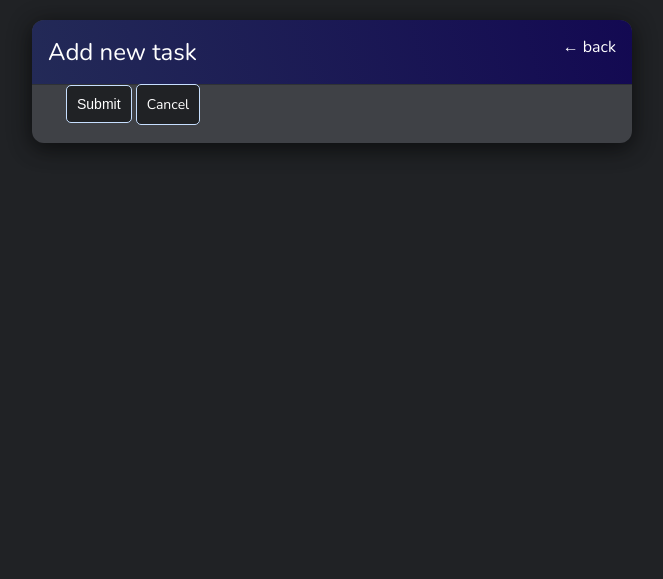
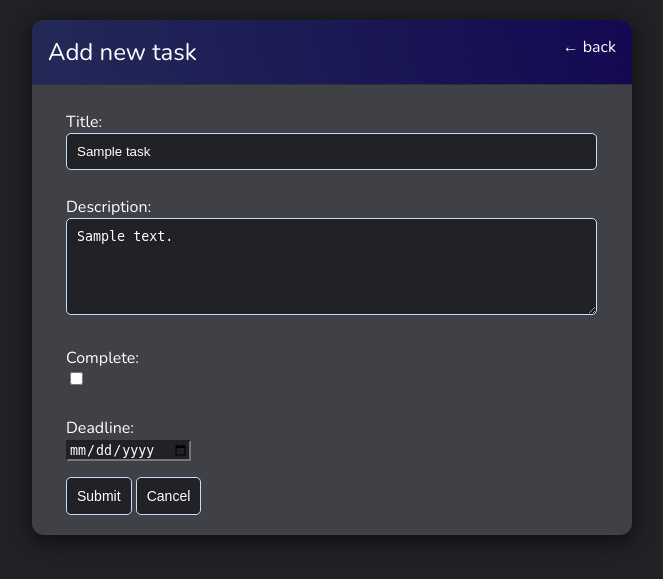
Before and after one commit to FilipTarajko/todo_list_django, a Django app: template base/templates/base/task_form.html in a window 1280 px wide. Shown: the top 579 px of the page, without its empty margins (308-971 px from the left). Run offline with Django 4.2, Linux system fonts and the light colour scheme; the template is opened without the code that fills it: most values are stand-ins (such as "Sample title", 1, 10 or a date in 2020).

Commit message:
add deadline to tasks

```diff
--- a/base/models.py
+++ b/base/models.py
@@ -7,13 +7,14 @@ class Task(models.Model):
     title = models.CharField(max_length=200)
     description = models.TextField(null=True, blank=True)
     complete = models.BooleanField(default=False)
+    deadline = models.DateField(null=True, blank=True)
     created = models.DateTimeField(auto_now_add=True)
 
     def __str__(self):
         return self.title
 
     class Meta:
-        ordering = ['complete']
+        ordering = ['complete', '-deadline', 'created']
 
 
 class UsersSettings(models.Model):
--- a/base/static/base/styles.css
+++ b/base/static/base/styles.css
@@ -50,8 +50,8 @@ header a {
 .task-wrapper {
   display: grid;
   column-gap: 8px;
-  grid-template-areas: "completion title description deletion";
-  grid-template-columns: auto 2fr 3fr auto;
+  grid-template-areas: "completion deadline title description deletion";
+  grid-template-columns: auto 10ch 2fr 3fr auto;
   padding: 20px 34px;
   background-color: var(--container-bgcolor);
   border-top: 1px solid var(--task-border-top-color);
@@ -179,10 +179,10 @@ label {
 
 @media (max-width: 600px) {
   .task-wrapper {
-    grid-template-columns: auto 1fr auto;
+    grid-template-columns: auto 10ch 1fr auto;
     grid-template-areas:
-      "completion title deletion"
-      "description description description";
+      "completion deadline title deletion"
+      "description description description description";
   }
   .task-description {
     padding-top: 6px;
--- a/base/templates/base/task_confirm_delete.html
+++ b/base/templates/base/task_confirm_delete.html
@@ -9,12 +9,12 @@
   </div>
   <a href="{% url 'tasks' %}">&#8592; back</a>
 </header>
-<div class="card-body-as-p">
+<div class="card-body-as-p text">
   <form method="POST">
     {% csrf_token %}
     <p>Are you sure you want to delete the "{{task}}" task?</p>
     <input class="button" type="submit" value="Delete" />
-    <a class="button" href="{% url 'tasks' %}">Cancel</a>
+    <a href="{% url 'tasks' %}"><input class="button" type="button" value="Cancel" /></a>
   </form>
 </div>
 
--- a/base/templates/base/task_form.html
+++ b/base/templates/base/task_form.html
@@ -18,9 +18,30 @@
   <form method="POST" action="">
     {% csrf_token %}
     <!-- ^ against c-s req forgery-->
-    <div class="text">{{form.as_p}}</div>
+    <div class="text">
+      <p>
+        <label for="id_title">Title:</label>
+        <input type="text" name="title" value="{{task.title}}" maxlength="200" required="" id="id_title" />
+      </p>
+      <p>
+        <label for="id_description">Description:</label>
+        <textarea name="description" cols="40" rows="5" id="id_description">{{task.description}}</textarea>
+      </p>
+      <p>
+        <label for="id_complete">Complete:</label>
+        {% if task.complete %}
+        <input type="checkbox" name="complete" id="id_complete" checked />
+        {% else %}
+        <input type="checkbox" name="complete" id="id_complete" />
+        {% endif %}
+      </p>
+      <p>
+        <label for="id_deadline">Deadline:</label>
+        <input type="date" name="deadline" value="{{task.deadline}}" id="id_deadline" />
+      </p>
+    </div>
     <input class="button" type="submit" value="Submit" />
-    <a class="button" href="{% url 'tasks' %}">Cancel</a>
+    <a href="{% url 'tasks' %}"><input class="button" type='button' value='Cancel'></input></a>
   </form>
 </div>
 
--- a/base/templates/base/task_list.html
+++ b/base/templates/base/task_list.html
@@ -46,6 +46,9 @@
       <a href="/task-toggle-status/?id={{task.id}}" class="task-incomplete-icon"></a>
       {% endif %}
     </div>
+    <a class="text" style="grid-area: deadline" href="{% url 'task-update' task.id %}">
+      {% if task.deadline %} {{task.deadline|date:"Y-m-d"}} {% else %} no deadline {% endif %}
+    </a>
     <!-- task title and text -->
     {% if task.complete %}
     <a class="task-title text complete" href="{% url 'task-update' task.id %}">{{task}}</a>
--- a/base/views.py
+++ b/base/views.py
@@ -79,7 +79,7 @@ class TaskDetail(LoginRequiredMixin, DetailView):
 
 class TaskCreate(LoginRequiredMixin, CreateView):
   model = Task
-  fields = ['title', 'description', 'complete']
+  fields = ['title', 'description', 'complete', 'deadline']
   success_url = reverse_lazy('tasks')
 
   def form_valid(self, form):
@@ -92,11 +92,13 @@ class TaskCreate(LoginRequiredMixin, CreateView):
 
 class TaskUpdate(LoginRequiredMixin, UpdateView):
   model = Task
-  fields = ['title', 'description', 'complete']
+  fields = ['title', 'description', 'complete', 'deadline']
   success_url = reverse_lazy('tasks')
 
   def get_context_data(self, **kwargs):
     context = super().get_context_data(**kwargs)
+    if context['task'].deadline:
+      context['task'].deadline = context['task'].deadline.strftime("%Y-%m-%d")
     if context["task"].user != self.request.user:
       raise PermissionDenied()
     return apply_settings(self, context)
```
Also changed, not shown: base/migrations/0006_task_deadline.py (added).
